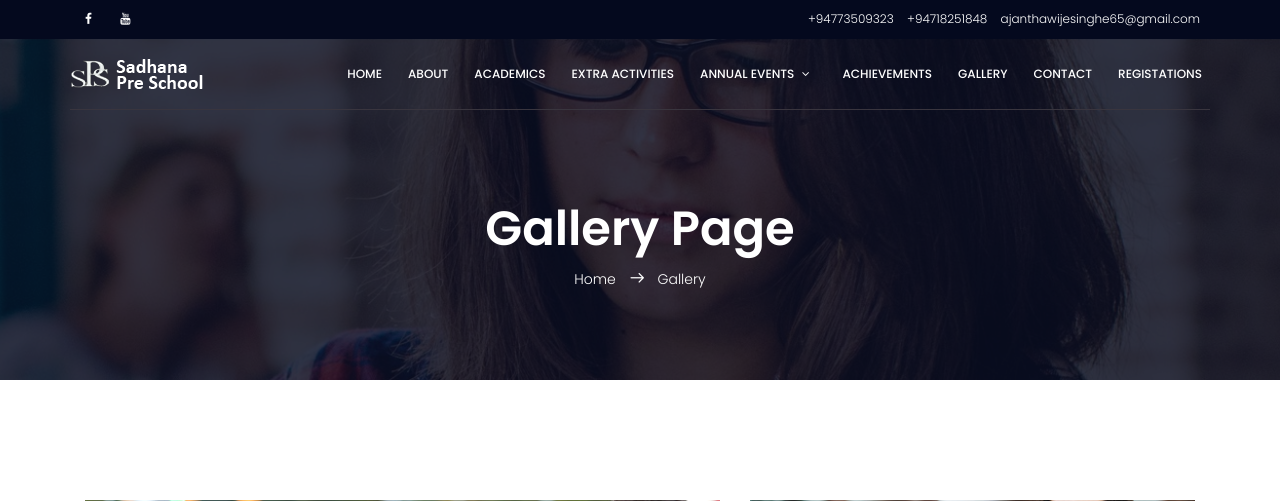
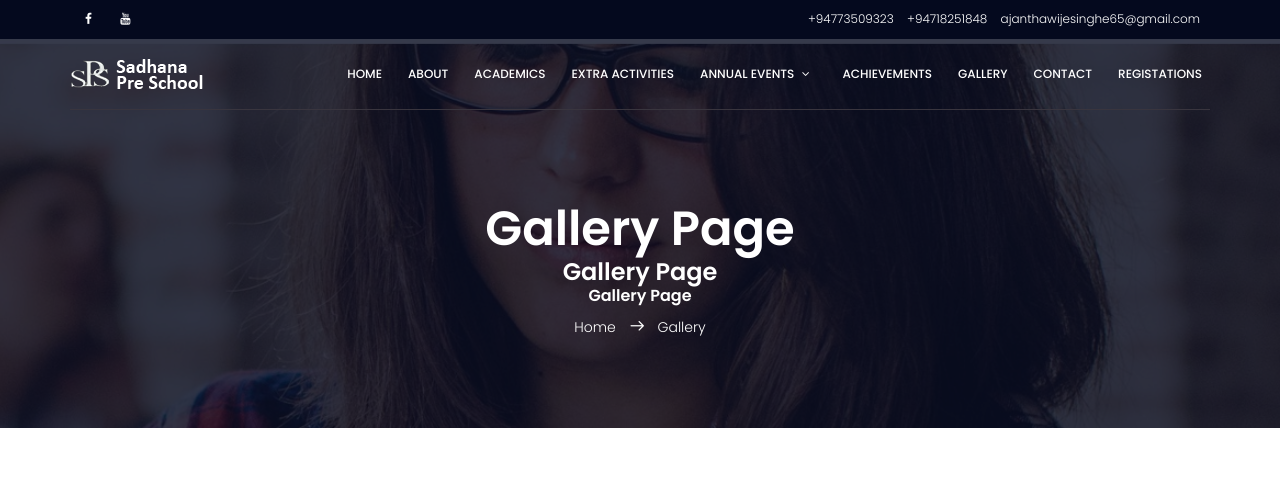
Before and after one commit to madhusanka2016/sadhanapreschool, a Laravel app: page /Gallery/1 in a window 1280 px wide. Shown: the top 501 px of the page. Run offline with Laravel 8, Linux system fonts and the light colour scheme; some libraries are stand-ins or nearby versions.

Commit message:
Album changed

```diff
--- a/resources/views/album.blade.php
+++ b/resources/views/album.blade.php
@@ -1,5 +1,5 @@
 @extends('layouts.app')
-@section('title', 'About')
+@section('title', 'Album')
 
 @section('content')
 	  <!-- ***** Hero Area Start ***** -->
@@ -12,6 +12,12 @@
 						<h1 class="text-white">
 							Gallery	Page
 						</h1>
+						<h3 class="text-white">
+							Gallery	Page
+						</h3>
+						<h5 class="text-white">
+							Gallery	Page
+						</h5>
 						<p class="text-white link-nav"><a href="index.html">Home </a>  <span class="lnr lnr-arrow-right"></span>  <a href="gallery.html"> Gallery</a></p>
 					</div>
 				</div>
@@ -24,71 +30,71 @@
 			<div class="container">
 				<div class="row">
 					<div class="col-lg-7">
-						<a href="img/gallery/g1.jpg" class="img-gal">
+						<a href="{{asset ('img/gallery/g1.jpg')}}" class="img-gal">
 							<div class="single-imgs relative">
 								<div class="overlay overlay-bg"></div>
 								<div class="relative">
-									<img class="img-fluid" src="img/gallery/g1.jpg" alt="">
+									<img class="img-fluid" src="{{asset ('img/gallery/g1.jpg')}}" alt="">
 								</div>
 							</div>
 						</a>
 					</div>
 					<div class="col-lg-5">
-						<a href="img/gallery/g2.jpg" class="img-gal">
+						<a href="{{asset ('img/gallery/g2.jpg')}}" class="img-gal">
 							<div class="single-imgs relative">
 								<div class="overlay overlay-bg"></div>
 								<div class="relative">
-									<img class="img-fluid" src="img/gallery/g2.jpg" alt="">
+									<img class="img-fluid" src="{{asset ('img/gallery/g2.jpg')}}" alt="">
 								</div>
 							</div>
 						</a>
 					</div>
 					<div class="col-lg-4">
-						<a href="img/gallery/g3.jpg" class="img-gal">
+						<a href="{{asset ('img/gallery/g3.jpg')}}" class="img-gal">
 							<div class="single-imgs relative">
 								<div class="overlay overlay-bg"></div>
 								<div class="relative">
-									<img class="img-fluid" src="img/gallery/g3.jpg" alt="">
+									<img class="img-fluid" src="{{asset ('img/gallery/g3.jpg')}}" alt="">
 								</div>
 							</div>
 						</a>
 					</div>
 					<div class="col-lg-4">
-						<a href="img/gallery/g4.jpg" class="img-gal">
+						<a href="{{asset ('img/gallery/g4.jpg')}}" class="img-gal">
 							<div class="single-imgs relative">
 								<div class="overlay overlay-bg"></div>
 								<div class="relative">
-									<img class="img-fluid" src="img/gallery/g4.jpg" alt="">
+									<img class="img-fluid" src="{{asset ('img/gallery/g4.jpg')}}" alt="">
 								</div>
 							</div>
 						</a>
 					</div>
 					<div class="col-lg-4">
-						<a href="img/gallery/g5.jpg"  class="img-gal">
+						<a href="{{asset ('img/gallery/g5.jpg')}}"  class="img-gal">
 							<div class="single-imgs relative">
 								<div class="overlay overlay-bg"></div>
 								<div class="relative">
-									<img class="img-fluid" src="img/gallery/g5.jpg" alt="">
+									<img class="img-fluid" src="{{asset ('img/gallery/g5.jpg')}}" alt="">
 								</div>
 							</div>
 						</a>
 					</div>
 					<div class="col-lg-5">
-						<a href="img/gallery/g6.jpg" class="img-gal">
+						<a href="{{asset ('img/gallery/g6.jpg')}}" class="img-gal">
 							<div class="single-imgs relative">
 								<div class="overlay overlay-bg"></div>
 								<div class="relative">
-									<img class="img-fluid" src="img/gallery/g6.jpg" alt="">
+									<img class="img-fluid" src="{{asset ('img/gallery/g6.jpg')}}" alt="">
 								</div>
 							</div>
 						 </a>
 					</div>
 					<div class="col-lg-7">
-						<a href="img/gallery/g7.jpg" class="img-gal">
+						<a href="{{asset ('img/gallery/g7.jpg')}}" class="img-gal">
 							<div class="single-imgs relative">
 								<div class="overlay overlay-bg"></div>
 								<div  class="relative">
-									<img class="img-fluid" src="img/gallery/g7.jpg" alt="">
+									<img class="img-fluid" src="{{asset ('img/gallery/g7.jpg')}}" alt="">
 								</div>
 							</div>
 						</a>
--- a/resources/views/layouts/app.blade.php
+++ b/resources/views/layouts/app.blade.php
@@ -45,7 +45,7 @@
     <!-- Scripts -->
 
     @include('partials.footer')
-    <script src="js/vendor/jquery-2.2.4.min.js"></script>
+    <script src="{{asset ('js/vendor/jquery-2.2.4.min.js')}}"></script>
 			<script src="https://cdnjs.cloudflare.com/ajax/libs/popper.js/1.12.9/umd/popper.min.js" integrity="sha384-ApNbgh9B+Y1QKtv3Rn7W3mgPxhU9K/ScQsAP7hUibX39j7fakFPskvXusvfa0b4Q" crossorigin="anonymous"></script>
 			<script src="{{asset ('js/vendor/bootstrap.min.js')}}"></script>
 			<script src="https://maps.googleapis.com/maps/api/js?key=AIzaSyBhOdIF3Y9382fqJYt5I_sswSrEw5eihAA"></script>
```
